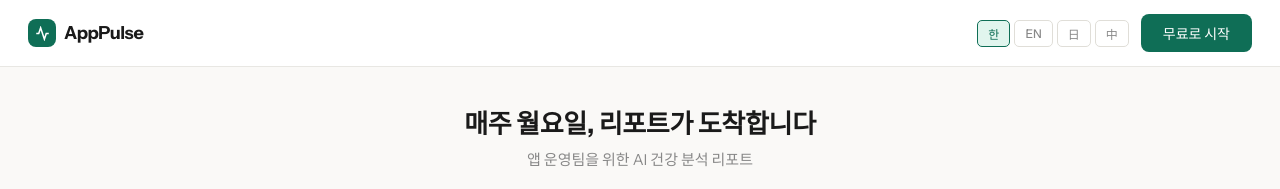
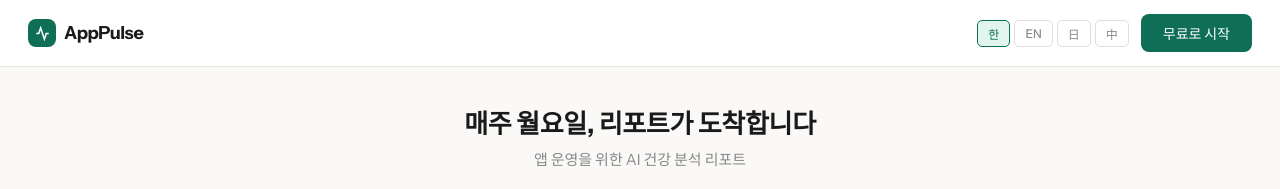
Before and after one commit to natrox40-cloud/apppulse-web, a Next.js app: page / in a window 1280 px wide. Shown: the top 189 px of the page. Built offline with nearby package versions, Linux system fonts and the light colour scheme.

Commit message:
Update AppPulse.js

```diff
--- a/app/AppPulse.js
+++ b/app/AppPulse.js
@@ -16,7 +16,7 @@ const N = (id) => NAMES[id] || id.split(".").slice(-1)[0];
 const LANGS = {
   ko: {
     tagline: "매주 월요일, 리포트가 도착합니다",
-    sub: "앱 운영팀을 위한 AI 건강 분석 리포트",
+    sub: "앱 운영을 위한 AI 건강 분석 리포트",
     start: "무료로 시작",
     cta: "내 앱 등록하기",
     ctaSub: "매주 이 리포트를 자동으로 받아보세요. 앱 ID만 등록하면 다음 월요일부터 시작됩니다.",
```
